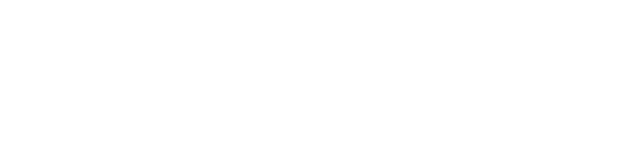
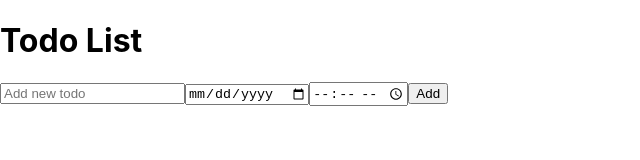
Before and after one commit to S-Gopinath007/demo3, a plain HTML site: page index.html in a window 1280 px wide. Shown: the whole page, without its empty margins (0-640 px from the left). Drawn offline with Linux system fonts and the light colour scheme; the site is published under a folder, as on GitHub Pages, so addresses that start at the root find nothing.

Commit message:
Update index.html

```diff
--- a/index.html
+++ b/index.html
@@ -1 +1 @@
-<!doctype html><html lang="en"><head><meta charset="utf-8"/><link rel="icon" href="/favicon.ico"/><meta name="viewport" content="width=device-width,initial-scale=1"/><meta name="theme-color" content="#000000"/><meta name="description" content="Web site created using create-react-app"/><link rel="apple-touch-icon" href="/logo192.png"/><link rel="manifest" href="/manifest.json"/><title>React App</title><script defer="defer" src="/static/js/main.df833855.js"></script><link href="/static/css/main.e6c13ad2.css" rel="stylesheet"></head><body><noscript>You need to enable JavaScript to run this app.</noscript><div id="root"></div></body></html>
+<!doctype html><html lang="en"><head><meta charset="utf-8"/><link rel="icon" href="./favicon.ico"/><meta name="viewport" content="width=device-width,initial-scale=1"/><meta name="theme-color" content="#000000"/><meta name="description" content="Web site created using create-react-app"/><link rel="apple-touch-icon" href="./logo192.png"/><link rel="manifest" href="./manifest.json"/><title>React App</title><script defer="defer" src="./static/js/main.df833855.js"></script><link href="./static/css/main.e6c13ad2.css" rel="stylesheet"></head><body><noscript>You need to enable JavaScript to run this app.</noscript><div id="root"></div></body></html>
```
